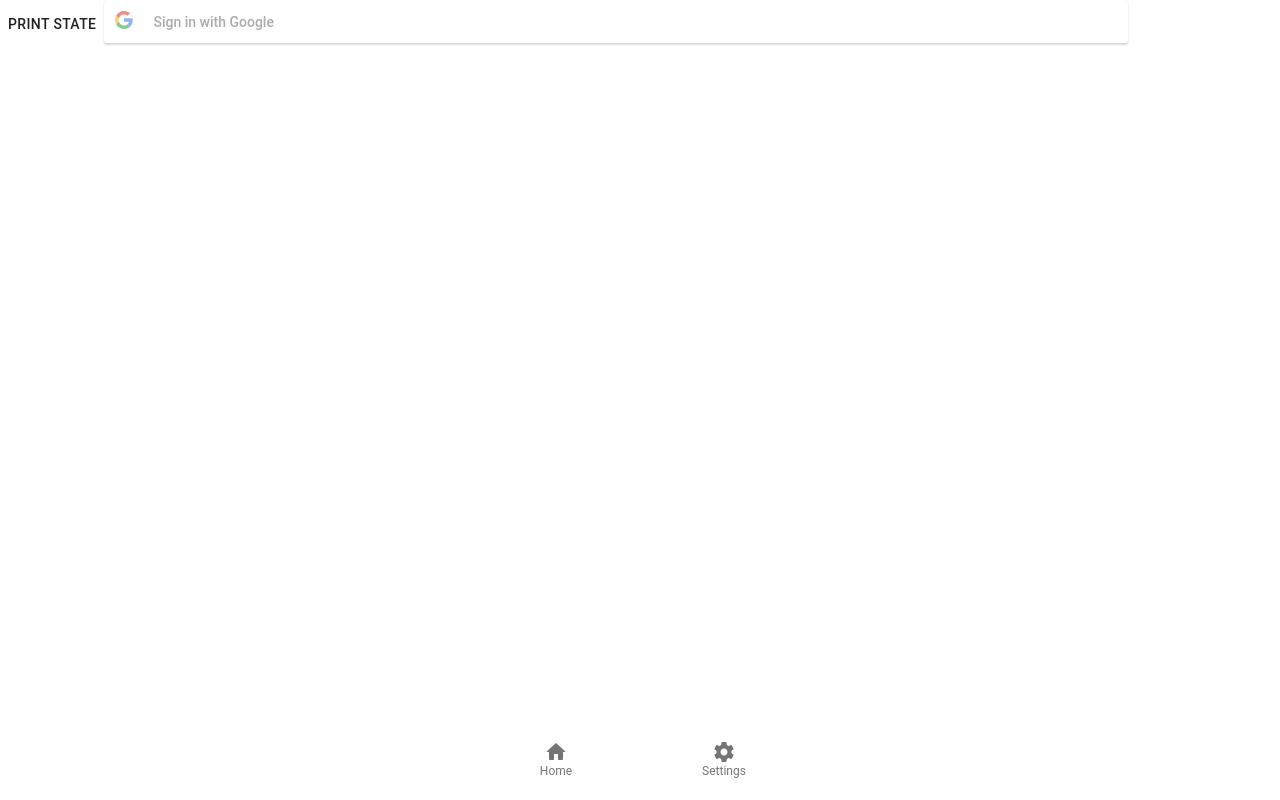
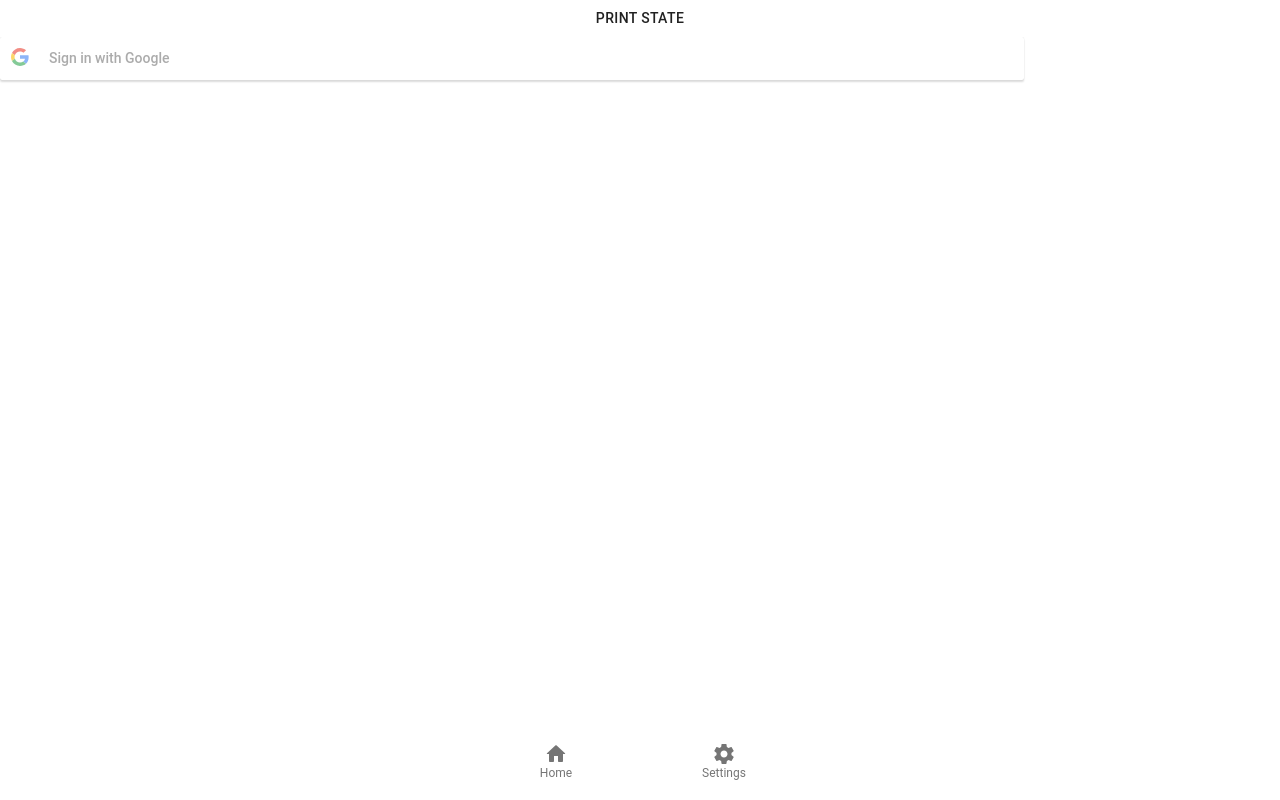
Before and after one commit to briancldo/youlite, a React (Create React App) app in the folder ui/: page /login in a window 1280 px wide. Built offline with nearby package versions, Linux system fonts and the light colour scheme.

Commit message:
working home button in the nav menu

```diff
--- a/ui/src/App.css
+++ b/ui/src/App.css
@@ -10,6 +10,7 @@
 .app-content {
   height: 90%;
   width: 100%;
+  overflow-y: scroll;
 }
 
 .app-navigation {
--- a/ui/src/App.js
+++ b/ui/src/App.js
@@ -25,13 +25,13 @@ function App() {
 
   return (
     <div className='app'>
-      <div className='app-content'>
         {
           process.env.NODE_ENV === 'development'
           && <Button onClick={printState}>Print State</Button>
         }
         <Provider store={store}>
           <Router>
+            <div className='app-content'>
               <Switch>
                 <Route path={routes.login}>
                   <LoginPage />
@@ -49,12 +49,12 @@ function App() {
                   <HomePage />
                 </PrivateRoute>
               </Switch>
-          </Router>
-        </Provider>
             </div>
             <div className='app-navigation'>
               <AppNavigation />
             </div>
+          </Router>
+        </Provider>
     </div>
   );
 }
--- a/ui/src/components/AppNavigation.js
+++ b/ui/src/components/AppNavigation.js
@@ -1,17 +1,31 @@
-import React, { useState } from 'react';
+import React from 'react';
+import { useLocation } from 'react-router-dom';
 import BottomNavigation from '@material-ui/core/BottomNavigation';
 import BottomNavigationAction from '@material-ui/core/BottomNavigationAction';
 import HomeIcon from '@material-ui/icons/HomeRounded';
 import SettingsIcon from '@material-ui/icons/SettingsRounded'
+
+import { routes, useRedirect } from '../utils/navigation';
 import './AppNavigation.css';
 
 export default function AppNavigation() {
-  const [currentPage, setCurrentPage] = useState('');
+  const location = useLocation();
+  const navigateToHome = useRedirect(routes.home);
+  console.log({ location })
+
+  function _navigateToHome() {
+    if (location.pathname !== routes.home) navigateToHome();
+  }
 
   return (
-    <BottomNavigation value={currentPage} showLabels className='app-bottom-navigation'>
-      <BottomNavigationAction label='Home' icon={<HomeIcon />} />
-      <BottomNavigationAction label='Settings' icon={<SettingsIcon />} />
+    <BottomNavigation value={location.pathname} showLabels className='app-bottom-navigation'>
+      <BottomNavigationAction
+        label='Home'
+        value={routes.home}
+        icon={<HomeIcon />}
+        onClick={_navigateToHome}
+      />
+      <BottomNavigationAction label='Settings' value={routes.settings} icon={<SettingsIcon />} />
     </BottomNavigation>
   )
 }
--- a/ui/src/utils/navigation.js
+++ b/ui/src/utils/navigation.js
@@ -5,6 +5,7 @@ const routes = {
   search: '/search',
   playlist: '/playlist',
   video: '/video',
+  settings: '/settings',
   home: '/',
 };
 
```
Lines whose indentation alone changed are shown as unchanged.
